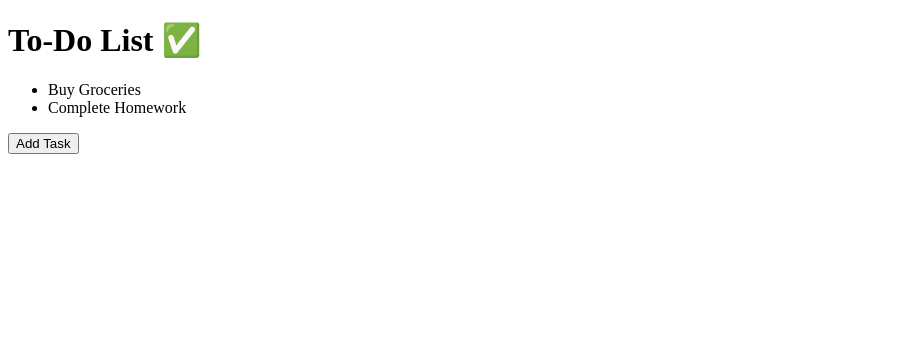
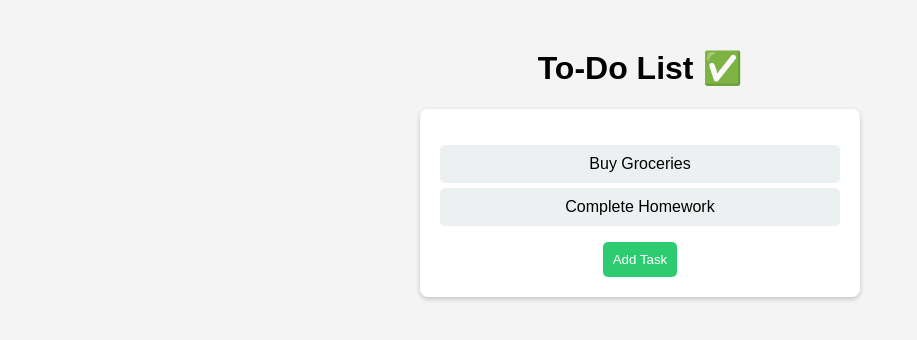
Before and after one commit to Sheetal-008/ASSIGNMENT-2, a plain HTML site: page index.html in a window 1280 px wide. Shown: the whole page, without its empty margins (0-917 px from the left). Drawn offline with Linux system fonts and the light colour scheme.

Commit message:
Fixed UI design

```diff
--- a/index.html
+++ b/index.html
@@ -3,13 +3,53 @@
 <head>
     <meta charset="UTF-8">
     <meta name="viewport" content="width=device-width, initial-scale=1.0">
+    <title>To-Do List ✅</title>
+    <style>
+        body {
+            font-family: Arial, sans-serif;
+            background-color: #f4f4f4;
+            text-align: center;
+            padding: 20px;
+        }
+        .container {
+            max-width: 400px;
+            margin: auto;
+            background: white;
+            padding: 20px;
+            border-radius: 8px;
+            box-shadow: 0px 2px 5px rgba(0, 0, 0, 0.2);
+        }
+        ul {
+            list-style-type: none;
+            padding: 0;
+        }
+        li {
+            background: #ecf0f1;
+            padding: 10px;
+            margin: 5px 0;
+            border-radius: 5px;
+        }
+        .btn {
+            background-color: #2ecc71;
+            color: white;
+            padding: 10px;
+            border: none;
+            cursor: pointer;
+            border-radius: 5px;
+        }
+    </style>
 </head>
 <body>
+
     <h1>To-Do List ✅</h1>
-    <ul id="taskList">
-        <li>Buy Groceries</li>
-        <li>Complete Homework</li>
-    </ul>
-    <button>Add Task</button>
+
+    <div class="container">
+        <ul id="taskList">
+            <li>Buy Groceries</li>
+            <li>Complete Homework</li>
+        </ul>
+        <button class="btn">Add Task</button>
+    </div>
+
 </body>
 </html>
```
